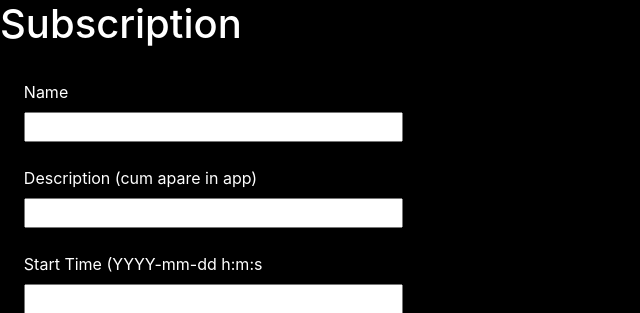
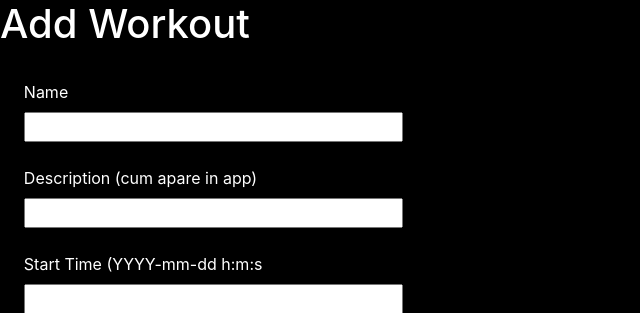
Before and after one commit to andreiburuntia/puncho-api, a Flask app: template templates/new_workout.html in a window 1280 px wide. Shown: the part 56-369 px from the top of the page, without its empty margins (0-640 px from the left). Run offline with Flask 2, Linux system fonts and the light colour scheme; the template is opened without the code that fills it: values that come from a table or form of the project are taken from there, others are empty; parts of the project's set-up code (start-up, migrations or seed data) failed here and were passed over; some libraries are stand-ins or nearby versions.

Commit message:
add workout

```diff
--- a/templates/new_workout.html
+++ b/templates/new_workout.html
@@ -1,7 +1,7 @@
 {% extends "base.html" %}
 
 {% block content %}
-    <h1>Subscription</h1>
+    <h1>Add Workout</h1>
     <br/>
 
     <div class='col-4 d-flex justify-content-center'>
@@ -32,6 +32,7 @@
                 {{ form.trainer.label }}<br>
                 {{ form.trainer(size=32) }}
             </div><br>
+
             <div>{{ form.submit(class_="btn btn-primary") }}</div>
         </form>
 
```
